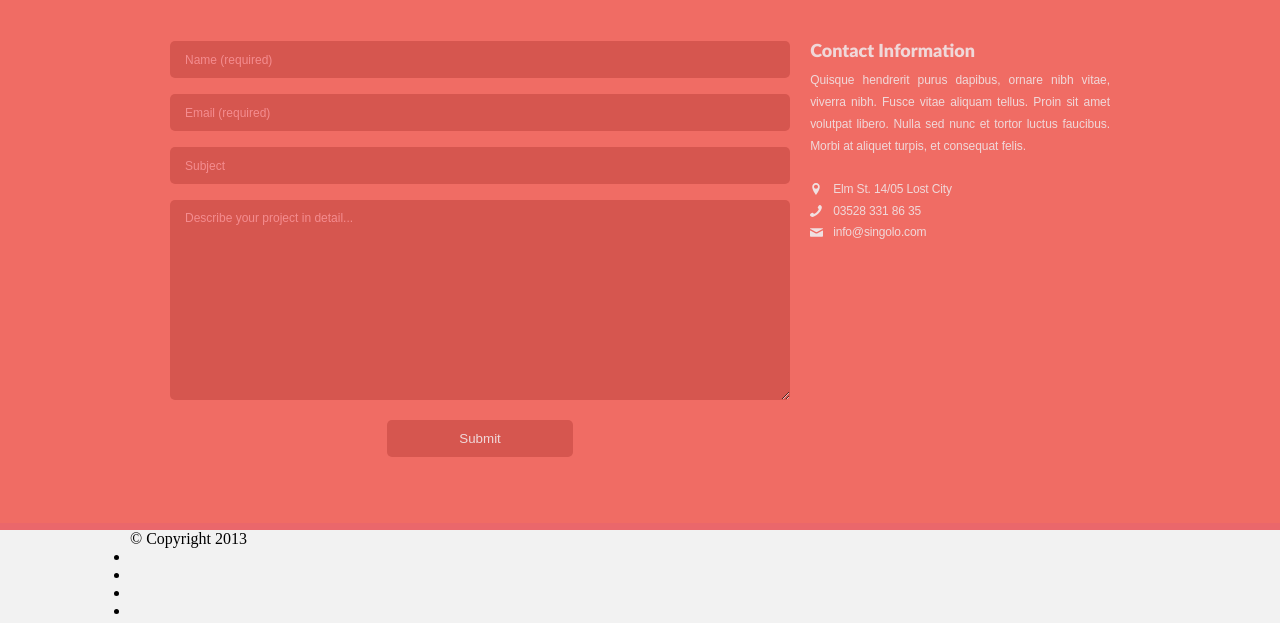
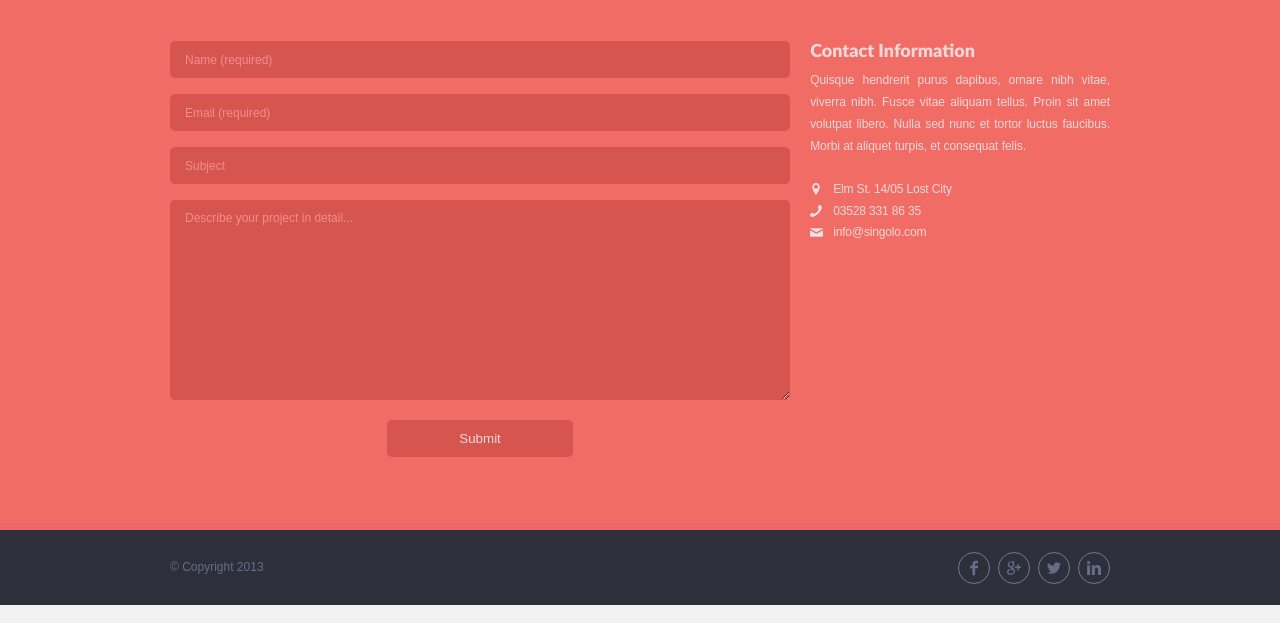
Before and after one commit to IrinaBorkina/singolo, a plain HTML site: page singolo3.html in a window 1280 px wide. Shown: the part 177-800 px from the top of the page. Drawn offline with Linux system fonts and the light colour scheme; a web font is replaced by a local one.

Commit message:
style: add styles for footer section

```diff
--- a/singolo3.css
+++ b/singolo3.css
@@ -173,3 +173,77 @@ textarea::placeholder {
 .contact3 {
     background: url('./assets/images/mail.svg') no-repeat;
 }
+
+
+/* --- footer --- */
+
+.footer {
+    background: #2d303a
+}
+
+.footer-container {
+    display: flex;
+    justify-content: space-between;
+    padding: 22px 0 21px;
+    margin: 0 40px;
+}
+
+
+.footer-copyright {
+    font-family: 'Lato Regular', sans-serif;
+    font-size: 12px;
+    padding-top: 8px;
+    color: #666D89;
+}
+
+
+.social-list {
+    display: flex;
+}
+
+.social-list__item {
+    display: flex;
+    justify-content: center;
+    align-items: center;
+    list-style: none;
+    border: 1px solid #727892;
+    border-radius: 50%;
+    width: 30px;
+    height: 30px;
+}
+
+
+.social-list__item + .social-list__item {
+    margin-left: 8px;
+}
+
+
+.social-list__item:hover {
+    background: #fff;
+    cursor: pointer;
+    transform: scale(1.1);
+}
+
+
+.link1 {
+    background: url('./assets/images/facebook.svg') no-repeat;
+}
+
+.link2 {
+    background: url('./assets/images/google+.svg') no-repeat;
+}
+
+.link3 {
+    background: url('./assets/images/twitter.svg') no-repeat;
+}
+
+.link4 {
+    background: url('./assets/images/linkedin.svg') no-repeat;
+}
+
+
+.icon-link {
+    width: 30px;
+    height: 30px;
+    background-position: 50%;
+}
```
